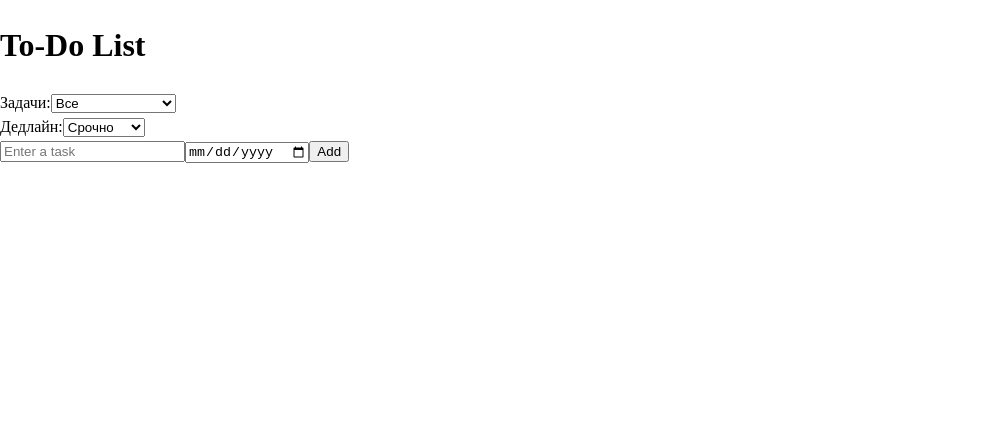
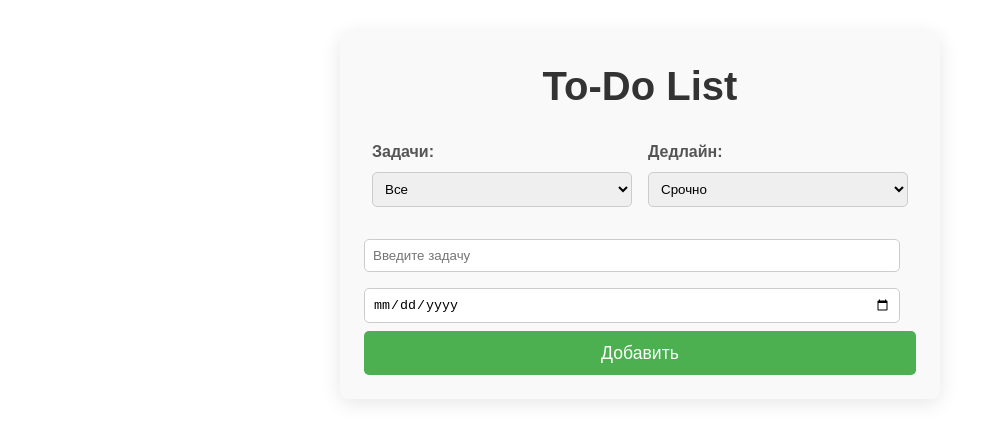
Before and after one commit to belovdima/PROJECTS, a React (Vite) app in the folder To-Do-List/: page / in a window 1280 px wide. Shown: the top 442 px of the page, without its empty margins (0-994 px from the left). Built offline with nearby package versions, Linux system fonts and the light colour scheme.

Commit message:
added css

```diff
--- a/To-Do-List/src/components/List..tsx
+++ b/To-Do-List/src/components/List..tsx
@@ -74,28 +74,34 @@ export const List = () => {
 
     return (
         <>
-            <div className="list">
-                <h1>To-Do List</h1>
+            <div className="todoList">
+                <h1 className="title">To-Do List</h1>
                 <div className="filters">
-                    <form className="filters__status">
-                        <label htmlFor="status">Задачи:</label>
+                    <form className="filter statusFilter">
+                        <label htmlFor="status" className="label">
+                            Задачи:
+                        </label>
                         <select
                             id="status"
                             name="status"
                             value={status}
-                            onChange={(e) => setStatus(e.target.value)}>
+                            onChange={(e) => setStatus(e.target.value)}
+                            className="select">
                             <option value="all">Все</option>
                             <option value="completed">Выполненные</option>
                             <option value="notcompleted">Невыполненные</option>
                         </select>
                     </form>
-                    <form className="filters__deadline">
-                        <label htmlFor="deadline">Дедлайн:</label>
+                    <form className="filter deadlineFilter">
+                        <label htmlFor="deadline" className="label">
+                            Дедлайн:
+                        </label>
                         <select
                             id="deadline"
                             name="deadline"
                             value={deadline}
-                            onChange={(e) => setDeadline(e.target.value)}>
+                            onChange={(e) => setDeadline(e.target.value)}
+                            className="select">
                             <option value="new">Несрочно</option>
                             <option value="old">Срочно</option>
                         </select>
@@ -103,42 +109,50 @@ export const List = () => {
                 </div>
                 <input
                     type="text"
-                    placeholder="Enter a task"
+                    placeholder="Введите задачу"
                     value={newTask}
                     onChange={handleInputChange}
+                    className="input"
                 />
                 <input
                     type="date"
                     value={newDeadline}
                     onChange={handleDeadlineChange}
+                    className="input"
                 />
-                <button className="add-button" onClick={handleAddTask}>
-                    Add
+                <button className="addButton" onClick={handleAddTask}>
+                    Добавить
                 </button>
             </div>
-            <ol>
+            <ol className="tasks">
                 {sortedByDeadline.map((task: Task) => (
-                    <li key={task.id}>
-                        <span className={task.completed ? "completed" : "text"}>
+                    <li key={task.id} className="task">
+                        <span
+                            className={
+                                task.completed
+                                    ? "taskStatus completed"
+                                    : "taskStatus"
+                            }>
                             {task.description} (Deadline:{" "}
                             {task.deadline || "None"})
                         </span>
                         {task.completed && task.completionTime && (
-                            <span className="completed-time">
-                                (Completed at:{" "}
+                            <span className="completedTime">
+                                (Завершено в:{" "}
                                 {new Date(task.completionTime).toLocaleString()}
                                 )
                             </span>
                         )}
                         <button
-                            className="delete"
+                            className="deleteButton"
                             onClick={() => handleDeleteTask(task.id)}>
-                            Delete
+                            Удалить
                         </button>
                         <input
                             type="checkbox"
                             checked={task.completed}
                             onChange={() => handleDoneTask(task.id)}
+                            className="checkbox"
                         />
                     </li>
                 ))}
--- a/To-Do-List/src/styles/css/styles.css
+++ b/To-Do-List/src/styles/css/styles.css
@@ -165,3 +165,210 @@ a:hover {
 a:active {
   text-decoration: none;
 }
+
+html,
+body {
+  width: 100%;
+  height: 100%;
+  padding: 0;
+  margin: 0;
+  font-family: Arial, sans-serif;
+}
+
+*,
+*::before,
+*::after {
+  -webkit-box-sizing: border-box;
+          box-sizing: border-box;
+}
+
+.todoList {
+  max-width: 600px;
+  padding: 1.5rem;
+  margin: 2rem auto;
+  border-radius: 8px;
+  background-color: #f9f9f9;
+  -webkit-box-shadow: 0 4px 20px rgba(0, 0, 0, 0.1);
+          box-shadow: 0 4px 20px rgba(0, 0, 0, 0.1);
+  -webkit-transition: -webkit-transform 0.3s, -webkit-box-shadow 0.3s;
+  transition: -webkit-transform 0.3s, -webkit-box-shadow 0.3s;
+  transition: transform 0.3s, box-shadow 0.3s;
+  transition: transform 0.3s, box-shadow 0.3s, -webkit-transform 0.3s, -webkit-box-shadow 0.3s;
+}
+.todoList:hover {
+  -webkit-box-shadow: 0 8px 40px rgba(0, 0, 0, 0.2);
+          box-shadow: 0 8px 40px rgba(0, 0, 0, 0.2);
+  -webkit-transform: translateY(-5px);
+      -ms-transform: translateY(-5px);
+          transform: translateY(-5px);
+}
+
+.title {
+  margin-bottom: 1.5rem;
+  color: #333;
+  -webkit-transition: color 0.3s;
+  transition: color 0.3s;
+  text-align: center;
+  font-size: 2.5rem;
+}
+.title:hover {
+  color: #4caf50;
+}
+
+.filters {
+  display: -webkit-box;
+  display: -ms-flexbox;
+  display: flex;
+  -webkit-box-pack: justify;
+      -ms-flex-pack: justify;
+          justify-content: space-between;
+  margin-bottom: 1.5rem;
+}
+
+.filter {
+  -webkit-box-flex: 1;
+      -ms-flex: 1;
+          flex: 1;
+  margin: 0 0.5rem;
+}
+.filter .label {
+  display: block;
+  margin-bottom: 0.5rem;
+  color: #555;
+  font-weight: bold;
+}
+.filter .select {
+  width: 100%;
+  padding: 0.5rem;
+  border: 1px solid #ccc;
+  border-radius: 5px;
+  -webkit-transition: border-color 0.3s, -webkit-box-shadow 0.3s;
+  transition: border-color 0.3s, -webkit-box-shadow 0.3s;
+  transition: border-color 0.3s, box-shadow 0.3s;
+  transition: border-color 0.3s, box-shadow 0.3s, -webkit-box-shadow 0.3s;
+}
+.filter .select:focus {
+  border-color: #4caf50;
+  outline: none;
+  -webkit-box-shadow: 0 0 5px rgba(76, 175, 80, 0.5);
+          box-shadow: 0 0 5px rgba(76, 175, 80, 0.5);
+}
+
+.input {
+  width: calc(100% - 1rem);
+  padding: 0.5rem;
+  margin: 0.5rem 0;
+  border: 1px solid #ccc;
+  border-radius: 5px;
+  -webkit-transition: border-color 0.3s, -webkit-box-shadow 0.3s;
+  transition: border-color 0.3s, -webkit-box-shadow 0.3s;
+  transition: border-color 0.3s, box-shadow 0.3s;
+  transition: border-color 0.3s, box-shadow 0.3s, -webkit-box-shadow 0.3s;
+}
+.input:focus {
+  border-color: #4caf50;
+  outline: none;
+  -webkit-box-shadow: 0 0 5px rgba(76, 175, 80, 0.5);
+          box-shadow: 0 0 5px rgba(76, 175, 80, 0.5);
+}
+
+.addButton {
+  width: 100%;
+  padding: 0.7rem;
+  border: none;
+  border-radius: 5px;
+  color: white;
+  background-color: #4caf50;
+  cursor: pointer;
+  -webkit-transition: background-color 0.3s, -webkit-transform 0.2s;
+  transition: background-color 0.3s, -webkit-transform 0.2s;
+  transition: background-color 0.3s, transform 0.2s;
+  transition: background-color 0.3s, transform 0.2s, -webkit-transform 0.2s;
+  font-size: 1.1rem;
+}
+.addButton:hover {
+  background-color: #3d8b40;
+  -webkit-transform: translateY(-2px);
+      -ms-transform: translateY(-2px);
+          transform: translateY(-2px);
+}
+
+.tasks {
+  padding: 0;
+}
+.tasks .task {
+  display: -webkit-box;
+  display: -ms-flexbox;
+  display: flex;
+  -webkit-box-align: center;
+      -ms-flex-align: center;
+          align-items: center;
+  -webkit-box-pack: justify;
+      -ms-flex-pack: justify;
+          justify-content: space-between;
+  padding: 1rem;
+  border-bottom: 1px solid #eee;
+  -webkit-transition: background-color 0.3s, -webkit-box-shadow 0.3s;
+  transition: background-color 0.3s, -webkit-box-shadow 0.3s;
+  transition: background-color 0.3s, box-shadow 0.3s;
+  transition: background-color 0.3s, box-shadow 0.3s, -webkit-box-shadow 0.3s;
+}
+.tasks .task:hover {
+  background-color: #f1f1f1;
+  -webkit-box-shadow: 0 4px 10px rgba(0, 0, 0, 0.1);
+          box-shadow: 0 4px 10px rgba(0, 0, 0, 0.1);
+}
+.tasks .task:last-child {
+  border-bottom: none;
+}
+.tasks .task .taskStatus {
+  -webkit-box-flex: 1;
+      -ms-flex: 1;
+          flex: 1;
+  margin-right: 1rem;
+  -webkit-transition: color 0.3s;
+  transition: color 0.3s;
+  font-size: 1rem;
+}
+.tasks .task .taskStatus.completed {
+  color: gray;
+  text-decoration: line-through;
+}
+.tasks .task .completedTime {
+  color: #888;
+  font-size: 0.9rem;
+}
+.tasks .task .deleteButton {
+  padding: 0.5rem 1rem;
+  border: none;
+  border-radius: 5px;
+  color: white;
+  background-color: #f44336;
+  cursor: pointer;
+  -webkit-transition: background-color 0.3s, -webkit-transform 0.2s;
+  transition: background-color 0.3s, -webkit-transform 0.2s;
+  transition: background-color 0.3s, transform 0.2s;
+  transition: background-color 0.3s, transform 0.2s, -webkit-transform 0.2s;
+}
+.tasks .task .deleteButton:hover {
+  background-color: #ea1c0d;
+  -webkit-transform: translateY(-2px);
+      -ms-transform: translateY(-2px);
+          transform: translateY(-2px);
+}
+.tasks .task .checkbox {
+  margin-left: 1rem;
+  cursor: pointer;
+  -webkit-transition: -webkit-transform 0.2s;
+  transition: -webkit-transform 0.2s;
+  transition: transform 0.2s;
+  transition: transform 0.2s, -webkit-transform 0.2s;
+  -webkit-transform: scale(1.2);
+      -ms-transform: scale(1.2);
+          transform: scale(1.2);
+}
+.tasks .task .checkbox:hover {
+  -webkit-transform: scale(1.3);
+      -ms-transform: scale(1.3);
+          transform: scale(1.3);
+}
--- /dev/null
+++ b/To-Do-List/src/styles/scss/_List.scss
@@ -0,0 +1,174 @@
+@charset "UTF-8";
+
+// Нормализация
+html,
+body {
+    width: 100%;
+    height: 100%;
+    padding: 0;
+    margin: 0;
+    font-family: Arial, sans-serif;
+}
+
+*,
+*::before,
+*::after {
+    box-sizing: border-box;
+}
+
+// Основные стили
+.todoList {
+    max-width: 600px;
+    padding: 1.5rem;
+    margin: 2rem auto;
+    border-radius: 8px;
+    background-color: #f9f9f9;
+    box-shadow: 0 4px 20px rgba(0, 0, 0, 0.1);
+    transition: transform 0.3s, box-shadow 0.3s;
+
+    &:hover {
+        box-shadow: 0 8px 40px rgba(0, 0, 0, 0.2);
+        transform: translateY(-5px);
+    }
+}
+
+.title {
+    margin-bottom: 1.5rem;
+    color: #333;
+    transition: color 0.3s;
+    text-align: center;
+    font-size: 2.5rem;
+
+    &:hover {
+        color: #4caf50;
+    }
+}
+
+.filters {
+    display: flex;
+    justify-content: space-between;
+    margin-bottom: 1.5rem;
+}
+
+.filter {
+    flex: 1;
+    margin: 0 0.5rem;
+
+    .label {
+        display: block;
+        margin-bottom: 0.5rem;
+        color: #555;
+        font-weight: bold;
+    }
+
+    .select {
+        width: 100%;
+        padding: 0.5rem;
+        border: 1px solid #ccc;
+        border-radius: 5px;
+        transition: border-color 0.3s, box-shadow 0.3s;
+
+        &:focus {
+            border-color: #4caf50;
+            outline: none;
+            box-shadow: 0 0 5px rgba(76, 175, 80, 0.5);
+        }
+    }
+}
+
+.input {
+    width: calc(100% - 1rem);
+    padding: 0.5rem;
+    margin: 0.5rem 0;
+    border: 1px solid #ccc;
+    border-radius: 5px;
+    transition: border-color 0.3s, box-shadow 0.3s;
+
+    &:focus {
+        border-color: #4caf50;
+        outline: none;
+        box-shadow: 0 0 5px rgba(76, 175, 80, 0.5);
+    }
+}
+
+.addButton {
+    width: 100%;
+    padding: 0.7rem;
+    border: none;
+    border-radius: 5px;
+    color: white;
+    background-color: #4caf50;
+    cursor: pointer;
+    transition: background-color 0.3s, transform 0.2s;
+    font-size: 1.1rem;
+
+    &:hover {
+        background-color: #3d8b40;
+        transform: translateY(-2px);
+    }
+}
+
+.tasks {
+    padding: 0;
+
+    .task {
+        display: flex;
+        align-items: center;
+        justify-content: space-between;
+        padding: 1rem;
+        border-bottom: 1px solid #eee;
+        transition: background-color 0.3s, box-shadow 0.3s;
+
+        &:hover {
+            background-color: #f1f1f1;
+            box-shadow: 0 4px 10px rgba(0, 0, 0, 0.1);
+        }
+
+        &:last-child {
+            border-bottom: none;
+        }
+
+        .taskStatus {
+            flex: 1;
+            margin-right: 1rem;
+            transition: color 0.3s;
+            font-size: 1rem;
+
+            &.completed {
+                color: gray;
+                text-decoration: line-through;
+            }
+        }
+
+        .completedTime {
+            color: #888;
+            font-size: 0.9rem;
+        }
+
+        .deleteButton {
+            padding: 0.5rem 1rem;
+            border: none;
+            border-radius: 5px;
+            color: white;
+            background-color: #f44336;
+            cursor: pointer;
+            transition: background-color 0.3s, transform 0.2s;
+
+            &:hover {
+                background-color: #ea1c0d;
+                transform: translateY(-2px);
+            }
+        }
+
+        .checkbox {
+            margin-left: 1rem;
+            cursor: pointer;
+            transition: transform 0.2s;
+            transform: scale(1.2);
+
+            &:hover {
+                transform: scale(1.3);
+            }
+        }
+    }
+}
--- a/To-Do-List/src/styles/scss/styles.scss
+++ b/To-Do-List/src/styles/scss/styles.scss
@@ -1 +1,2 @@
 @import "_reset";
+@import "_List";
```
